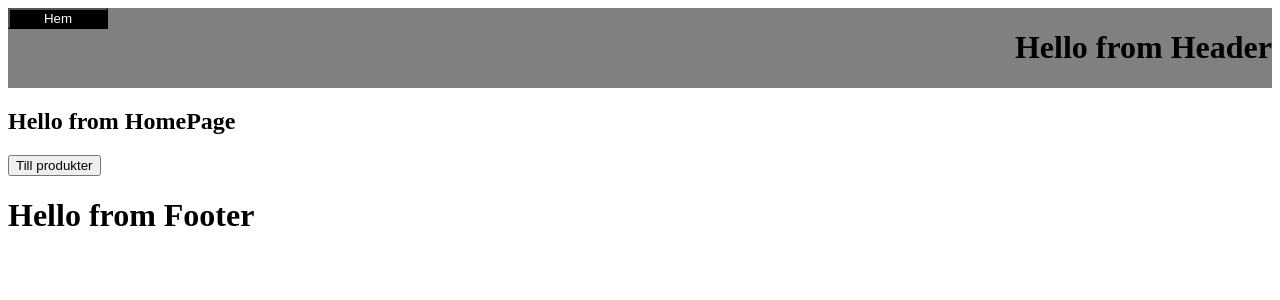
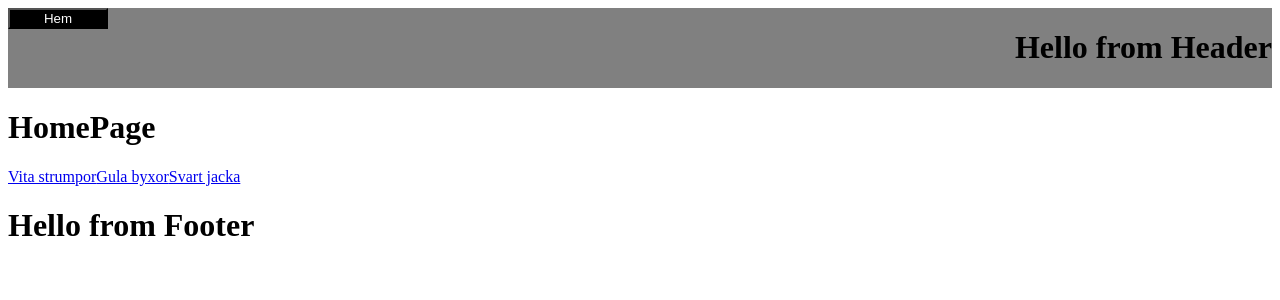
Before and after one commit to Navaas/individual-project-webbshop, a React (Vite) app: page / in a window 1280 px wide. Shown: the top 300 px of the page. Built offline with nearby package versions, Linux system fonts and the light colour scheme.

Commit message:
Update dynamic routing

```diff
--- a/src/components/page/Homepage.tsx
+++ b/src/components/page/Homepage.tsx
@@ -1,12 +1,15 @@
 import { Link } from "react-router-dom";
+import { mockedProducts } from "../../data/mockedData";
 
 function Homepage() {
   return (
     <div>
-      <h2>Hello from HomePage</h2>
-      <Link to="/ProductPage">
-        <button>Till produkter</button>
-      </Link>
+      <h1>HomePage</h1>
+      {mockedProducts.map((product) => (
+        <Link key={product.id} to={"/products/" + product.id}>
+          {product.title}
+        </Link>
+      ))}
     </div>
   );
 }
--- a/src/components/page/ProductPage.tsx
+++ b/src/components/page/ProductPage.tsx
@@ -8,15 +8,18 @@ function ProductPage() {
   if (!product) {
     return (
       <div>
-        <div>
-          <h1>ProductPage</h1>
-          {mockedProducts.map((product) => (
-            <p>{product.title}</p>
-          ))}
-        </div>
+        <h1>Den här produkten finns inte...</h1>
       </div>
     );
   }
+
+  return (
+    <div>
+      <h1>ProductPage</h1>
+      {product.title}
+      {product.price}
+    </div>
+  );
 }
 
 export default ProductPage;
--- a/src/main.tsx
+++ b/src/main.tsx
@@ -7,14 +7,14 @@ import {
   createRoutesFromElements,
 } from "react-router-dom";
 import App from "./App";
-import Homepage from "./components/page/Homepage";
+import Homepage from "./components/page/HomePage";
 import ProductPage from "./components/page/ProductPage";
 
 const router = createBrowserRouter(
   createRoutesFromElements(
     <Route path="/" Component={App}>
       <Route index Component={Homepage} />
-      <Route path="/ProductPage" Component={ProductPage} />
+      <Route path="products/:id" Component={ProductPage} />
       <Route path="*" element={<span>Sidan finns inte...</span>} />
     </Route>
   )
```
